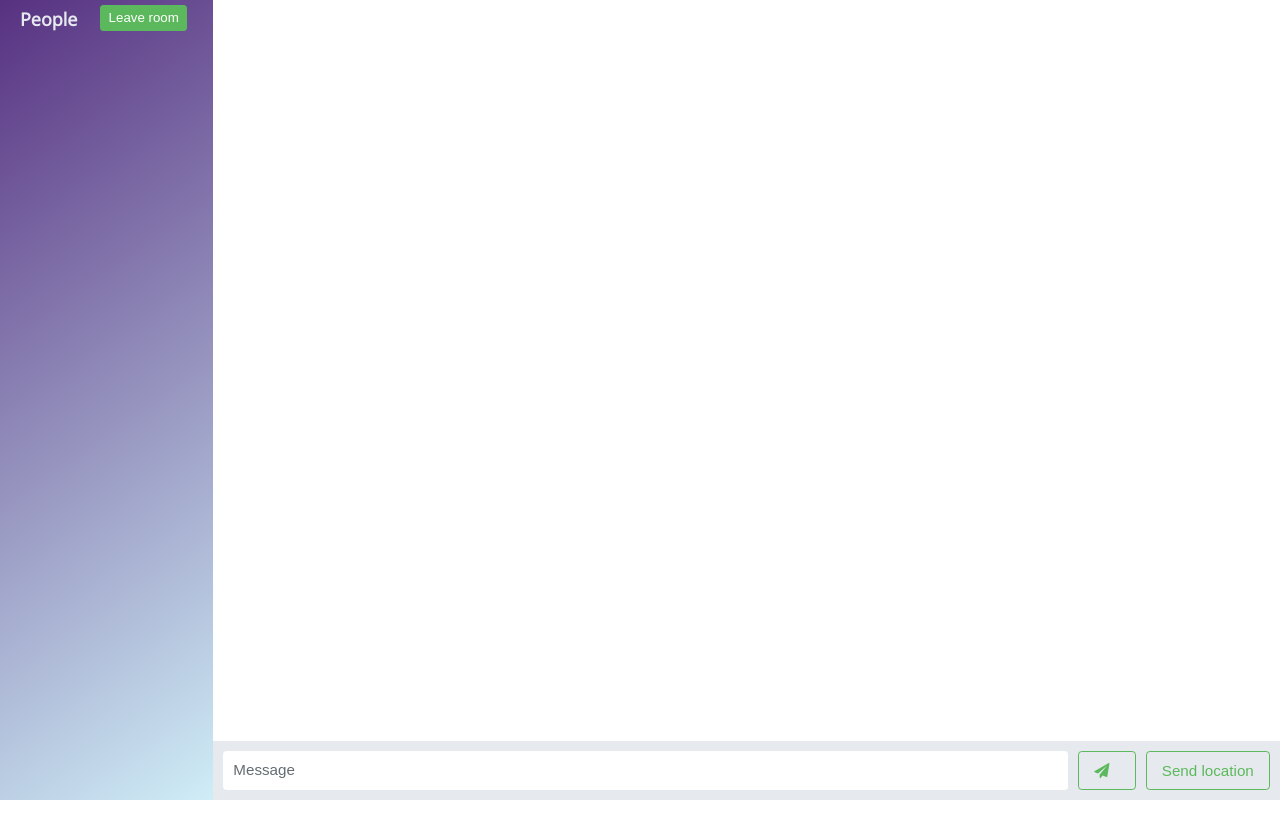
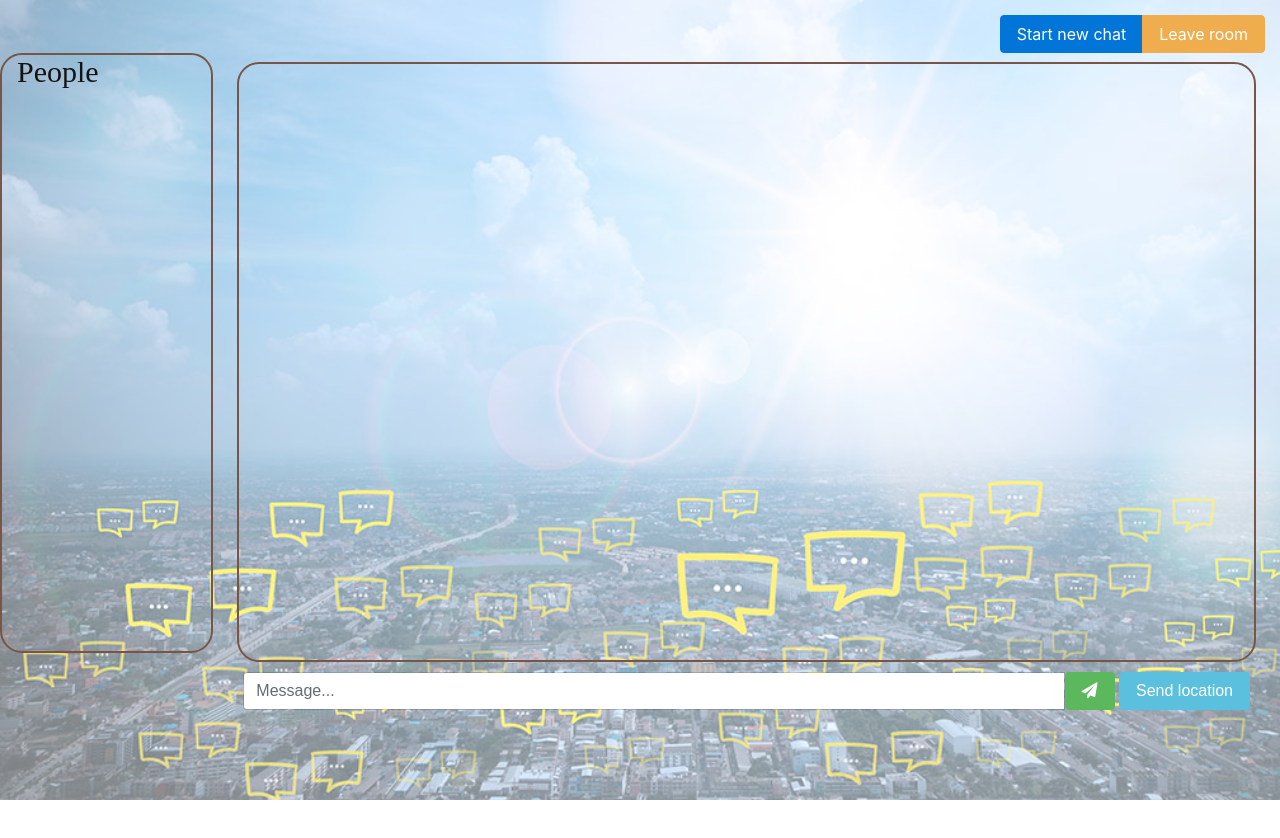
Before and after one commit to ManjunathManu/chatApp, a website: page public/chat.html in a window 1280 px wide. Before the commit the page ends 800 px from the top, so only its background shows below. Drawn offline with nearby package versions, Linux system fonts and the light colour scheme; files that its build step writes are made by us from their sources; no server answers.

Commit message:
customized

```diff
--- a/package.json
+++ b/package.json
@@ -20,6 +20,10 @@
   },
   "devDependencies": {
     "chai": "^4.1.2",
+    "eslint": "^4.15.0",
+    "eslint-config-airbnb": "^16.1.0",
+    "eslint-plugin-import": "^2.8.0",
+    "eslint-plugin-react": "^7.5.1",
     "mocha": "^4.0.1"
   }
 }
--- a/public/chat.html
+++ b/public/chat.html
@@ -1,49 +1,75 @@
-
 <!DOCTYPE html>
 
 <html>
 
 <head>
   <meta charset="utf-8">
-  <meta name="viewport" content="width=device-width , intial-scale=1, user-scalable=no">
-  <link rel="stylesheet" href="https://maxcdn.bootstrapcdn.com/bootstrap/4.0.0-beta.3/css/bootstrap.min.css" integrity="sha384-Zug+QiDoJOrZ5t4lssLdxGhVrurbmBWopoEl+M6BdEfwnCJZtKxi1KgxUyJq13dy" crossorigin="anonymous">
-  <link rel="stylesheet" type="text/css" href="https://maxcdn.bootstrapcdn.com/font-awesome/4.7.0/css/font-awesome.min.css" />
-  <link href="https://fonts.googleapis.com/css?family=Raleway:100,100i,200,200i,300,300i,400,400i,500,500i,600,600i,700,700i,800,800i,900,900i" rel="stylesheet">
-  <link rel="stylesheet" href="/../css/styles.css">
+  <!-- <meta name="viewport" content="width=device-width , intial-scale=1, user-scalable=no"> -->
+  <link rel="stylesheet" href="https://maxcdn.bootstrapcdn.com/bootstrap/4.0.0-beta.3/css/bootstrap.min.css" integrity="sha384-Zug+QiDoJOrZ5t4lssLdxGhVrurbmBWopoEl+M6BdEfwnCJZtKxi1KgxUyJq13dy"
+    crossorigin="anonymous">
+  <link rel="stylesheet" type="text/css" href="https://maxcdn.bootstrapcdn.com/font-awesome/4.7.0/css/font-awesome.min.css"
+  />
+  <link href="https://fonts.googleapis.com/css?family=Raleway:100,100i,200,200i,300,300i,400,400i,500,500i,600,600i,700,700i,800,800i,900,900i"
+    rel="stylesheet">
+  <!-- <link rel="stylesheet" href="/../css/styles.css"> -->
+  <link rel="stylesheet" href="/../css/chat.css">
   <link href="https://fonts.googleapis.com/css?family=Open+Sans" rel="stylesheet">
 </head>
 
 <body class="chat">
+  <div class="container-fluid">
+    <div class="row">
+      <div class="col">
+        <ul class="nav justify-content-end">
+          <h2 id="roomName"></h2>
+          <li class="nav-item">
+            <div class="btn-group" role="group" aria-label="Basic example">
+              <a class="btn btn-primary" href="/" role="button" target="_blank">Start new chat</a>
+              <a class="btn btn-warning" href="/" role="button">Leave room</a>
 
-  <div class="chat__sidebar">
+            </div>
+          </li>
+        </ul>
+      </div>
+    </div>
+
+
+    <div class="row" style="height:100vh">
+      <div class="col-md-2  chat__sidebar">
         <h3>People</h3>
-    <button style="position:absolute; top:5px; left:100px"type="button" class="btn btn-sm btn-success" id="leaveRoom">Leave room</button>
-
         <div id="users"></div>
       </div>
 
-  <div class="chat__main">
-  <!-- <button type="button" class="btn btn-dark">Leave room</button> -->
-
-
-    <ol id="messages" class="chat__messages"></ol>
-
-    <div class="chat__footer">
-      <form id="message-form">
-        <input class="form-control" name="message" type="text" placeholder="Message" autofocus autocomplete="off"/>
-        <button class="btn btn-outline-success"><i class="fa fa-paper-plane" aria-hidden="true"></i></button>
-      </form>
-      <button class="btn btn-outline-success" id="send-location">Send location</button>
+      <div class="col-md-10 chat__main">
+        <div id="msgList" class="row messageList">
+          <ul id="messages" class="chat__messages"></ul>
+        </div>
+        <div class "row align-items-end">
+          <div class="col chat__footer">
+            <div class="input-group">
+              <input type="text" name="message" id="message-form" class="form-control" placeholder="Message..." aria-label="Recipient's username"
+                aria-describedby="basic-addon2">
+              <div class="input-group-append">
+                <button id="sendBtn" class="btn btn-success">
+                  <i class="fa fa-paper-plane" aria-hidden="true"></i>
+                </button>
+                <button class="btn btn-info" id="send-location">Send location</button>
+              </div>
+            </div>
+          </div>
+        </div>
 
       </div>
     </div>
-
+  </div>
   <script id="message-template" type="text/template">
     <li class="message">
       <div class="message__title">
-        <h4 style ="font-size : 15px; color:blue">{{from}}</h4>
+        <h4 style="font-size : 15px; color:blue">{{from}}
           <span>{{createdAt}}</span>
-      </div >
+        </h4>
+
+      </div>
 
       <div class="message__body">
         <p>{{text}}</p>
@@ -56,9 +82,11 @@
   <script id="location-message-template" type="text/template">
     <li class="message">
       <div class="message__title">
-        <h4 style ="font-size : 15px; color : blue">{{from}}</h4>
+        <h4 style="font-size : 15px; color : blue">{{from}}
           <span>{{createdAt}}</span>
-      </div >
+        </h4>
+
+      </div>
 
       <div class="message__body">
         <p>
@@ -73,13 +101,15 @@
   <script id="invitation-message-template" type="text/template">
     <li class="message">
       <div class="message__title">
-        <h4 style ="font-size : 15px; color:blue">{{from}}</h4>
+        <h4 style="font-size : 15px; color:blue">{{from}}
           <span>{{createdAt}}</span>
-      </div >
+        </h4>
+
+      </div>
 
       <div class="message__body">
         <p>
-          <a href={{url}} class="btn btn-success btn-sm active" role="button" aria-pressed="true"target="_blank">Private chat invitation</a>
+          <a href={{url}} class="btn btn-success btn-sm active" role="button" aria-pressed="true" target="_blank">Private chat invitation</a>
         </p>
       </div>
 
@@ -92,8 +122,10 @@
   <script src="js/libs/mustache.js"></script>
   <script src="js/libs/deparam.js"></script>
   <script src="js/libs/moment.js"></script>
-  <script src="https://cdnjs.cloudflare.com/ajax/libs/popper.js/1.12.9/umd/popper.min.js" integrity="sha384-ApNbgh9B+Y1QKtv3Rn7W3mgPxhU9K/ScQsAP7hUibX39j7fakFPskvXusvfa0b4Q" crossorigin="anonymous"></script>
-  <script src="https://maxcdn.bootstrapcdn.com/bootstrap/4.0.0-beta.3/js/bootstrap.min.js" integrity="sha384-a5N7Y/aK3qNeh15eJKGWxsqtnX/wWdSZSKp+81YjTmS15nvnvxKHuzaWwXHDli+4" crossorigin="anonymous"></script>
+  <script src="https://cdnjs.cloudflare.com/ajax/libs/popper.js/1.12.9/umd/popper.min.js" integrity="sha384-ApNbgh9B+Y1QKtv3Rn7W3mgPxhU9K/ScQsAP7hUibX39j7fakFPskvXusvfa0b4Q"
+    crossorigin="anonymous"></script>
+  <script src="https://maxcdn.bootstrapcdn.com/bootstrap/4.0.0-beta.3/js/bootstrap.min.js" integrity="sha384-a5N7Y/aK3qNeh15eJKGWxsqtnX/wWdSZSKp+81YjTmS15nvnvxKHuzaWwXHDli+4"
+    crossorigin="anonymous"></script>
   <script src="js/chat.js"></script>
 </body>
 
--- /dev/null
+++ b/public/css/chat.css
@@ -0,0 +1,101 @@
+body{
+    overflow: hidden;
+    background-size: cover;
+}
+body::after{
+    background-image: url('/img/chat-dienste-t.jpg');
+    content: "";
+    opacity: 0.9;
+    position: absolute;
+    top: 0;
+    bottom: 0;
+    right: 0;
+    left: 0;
+    z-index: -1;opacity:0.5;
+    background-repeat: no-repeat;
+    background-size: cover;
+}
+
+.chat__sidebar{
+    /* background: cadetblue; */
+    border: 2px solid #795548;
+    border-radius: 22px;
+    height: 75%;
+    overflow-y: auto;
+
+}
+.form-control{
+    width:80%;
+}
+ul {
+    list-style: none;
+}
+ #usersList {
+    padding-left: 3px;
+}
+#usersList li{
+    background: #9275e4;
+    border-radius: 6px;
+    margin-left: opx;
+    padding: 3px 12px 4px 12px;
+    margin-top: 15px;
+    cursor: pointer;
+}
+h3{
+    color: hsl(319, 2%, 8%);
+    font-family: -webkit-pictograph;
+    font-size: 30px;
+}
+
+.message__title h4 {
+    font-weight: 600;
+    margin-right: 10px;
+}
+
+.message__title span {
+    color: #999;
+    padding: 6px;
+}
+.messageList{
+    overflow-y: auto;
+    height: 75%;
+    border: 2px solid #795548;
+    border-radius: 22px;
+    height: 75%;
+    margin-left: 5px;
+    margin-bottom: 10px;
+    margin-right: 3px;
+}
+#roomName{
+    margin-right: 70%;
+    font-family: serif;
+    font-weight: bolder;
+    color: darkgreen;
+    font-size: -webkit-xxx-large
+}
+/* .chat__main{
+    background:#a3d8d8;
+} */
+
+.chat__messages{
+    padding-top: 15px;
+}
+.nav-item{
+    margin-top: 0px !important;
+    padding-top: 15px !important;
+}
+.messageList{
+    margin-top: 9px;
+    margin-right: 9px;
+    margin-left: 9px
+}
+
+/* #messages li{
+    width:auto;
+    height:auto;
+    background-color:#9abff9;
+    list-style-type:none;
+    margin:10px 0 10px 0;
+    padding: 3px 3px 3px 5px;
+    border-radius: 10px 2px 2px 10px;
+} */
--- /dev/null
+++ b/public/css/privateChat.css
@@ -0,0 +1,96 @@
+body{
+    overflow: hidden;
+    background-size: cover;
+ }
+ body::after{
+    background-image: url('/img/chat-dienste-t.jpg');
+    content: "";
+    opacity: 0.9;
+    position: absolute;
+    top: 0;
+    bottom: 0;
+    right: 0;
+    left: 0;
+    z-index: -1;opacity:0.5;
+    background-repeat: no-repeat;
+    background-size: cover;
+}
+
+.form-control{
+    width:80%;
+}
+ul {
+    list-style: none;
+}
+ #usersList {
+    padding-left: 3px;
+}
+#usersList li{
+    background: #9275e4;
+    border-radius: 6px;
+    margin-left: opx;
+    padding: 3px 12px 4px 12px;
+    margin-top: 15px;
+    cursor: pointer;
+}
+h3{
+    color: hsl(319, 2%, 8%);
+    font-family: -webkit-pictograph;
+    font-size: 30px;
+}
+
+.message__title h4 {
+    font-weight: 600;
+    margin-right: 10px;
+}
+
+.message__title span {
+    color: #999;
+    padding: 6px;
+}
+.messageList{
+    overflow-y: auto;
+    height: 75%;
+    border: 2px solid #795548;
+    border-radius: 22px;
+    height: 75%;
+    margin-left: 5px;
+    margin-bottom: 10px;
+    margin-right: 3px;
+}
+#to{
+    font-family: serif;
+    font-weight: bolder;
+    color: darkgreen;
+    font-size: 30px;
+    margin-bottom: 0px;
+    padding-top: 6px;
+    padding-right: 80%;
+    padding-bottom: 6px
+}
+.nav-item{
+    margin-top: 0px !important;
+    padding-top: 15px !important;
+    padding-right: 10PX !important;
+}
+.chat__messages{
+    padding-top: 15px;
+    width:100%;
+}
+
+.messageList{
+    margin-top: 9px;
+    margin-right: 9px;
+    margin-left: 9px
+}
+
+/* #messages li{
+    width:40%;
+    height:auto;
+    background-color:#9abff9;
+    list-style-type:none;
+    margin:10px 0 10px 0;
+    padding: 3px 3px 3px 5px;
+    border-radius: 10px 2px 2px 10px;
+
+  } */
--- a/public/css/styles.css
+++ b/public/css/styles.css
@@ -198,3 +198,14 @@
       margin-right: 0px;
     }
   }
+  .float-right {
+    float: right;
+  }
+
+  /* #messageItem{
+    float: right;
+    border: 2px solid #ddd;
+    border-radius: 20%;
+    background-color: #c3e2f1;
+  }
+   */
```
Also changed, not shown: public/js/chat.js (+65 -53 lines), public/js/privateChat.js (+32 -23 lines), public/privateChat.html (+52 -23 lines), public/img/chat-dienste-t.jpg (added), 2 other files. Lines whose indentation alone changed are shown as unchanged.
